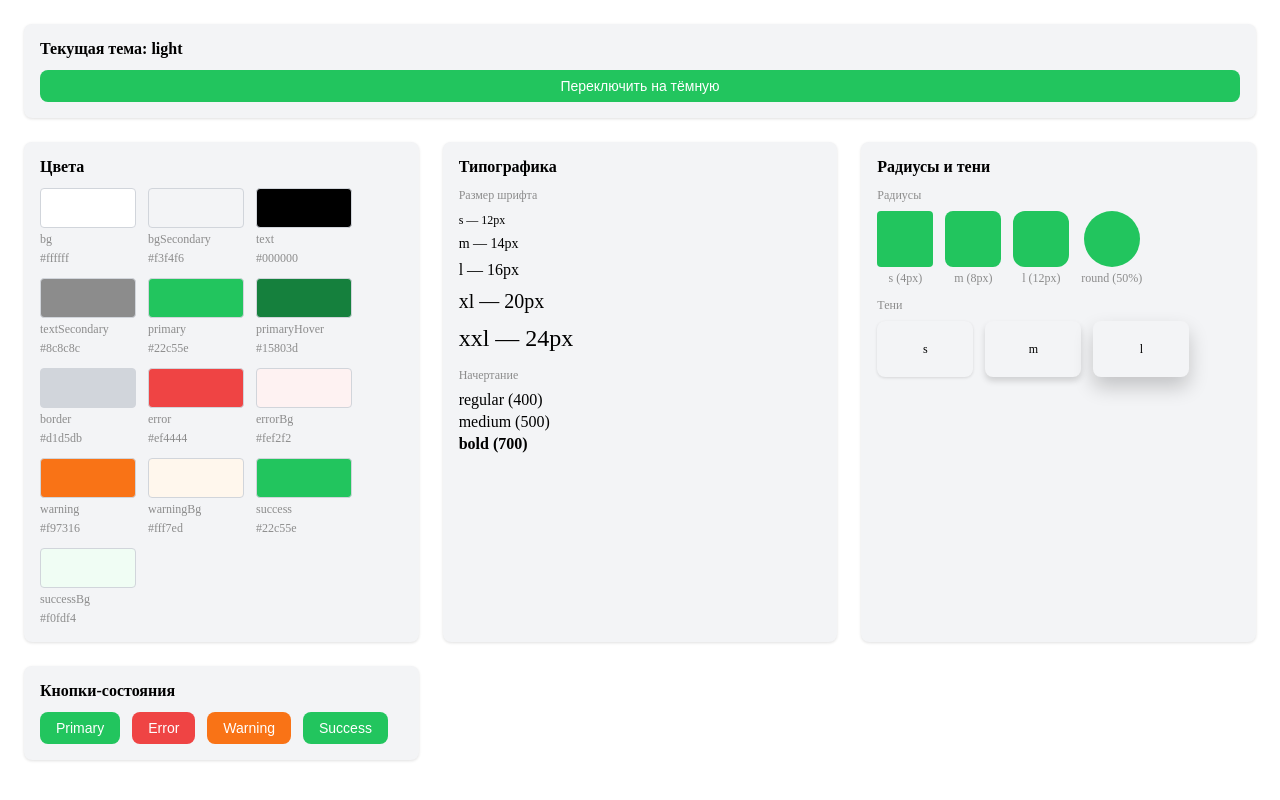
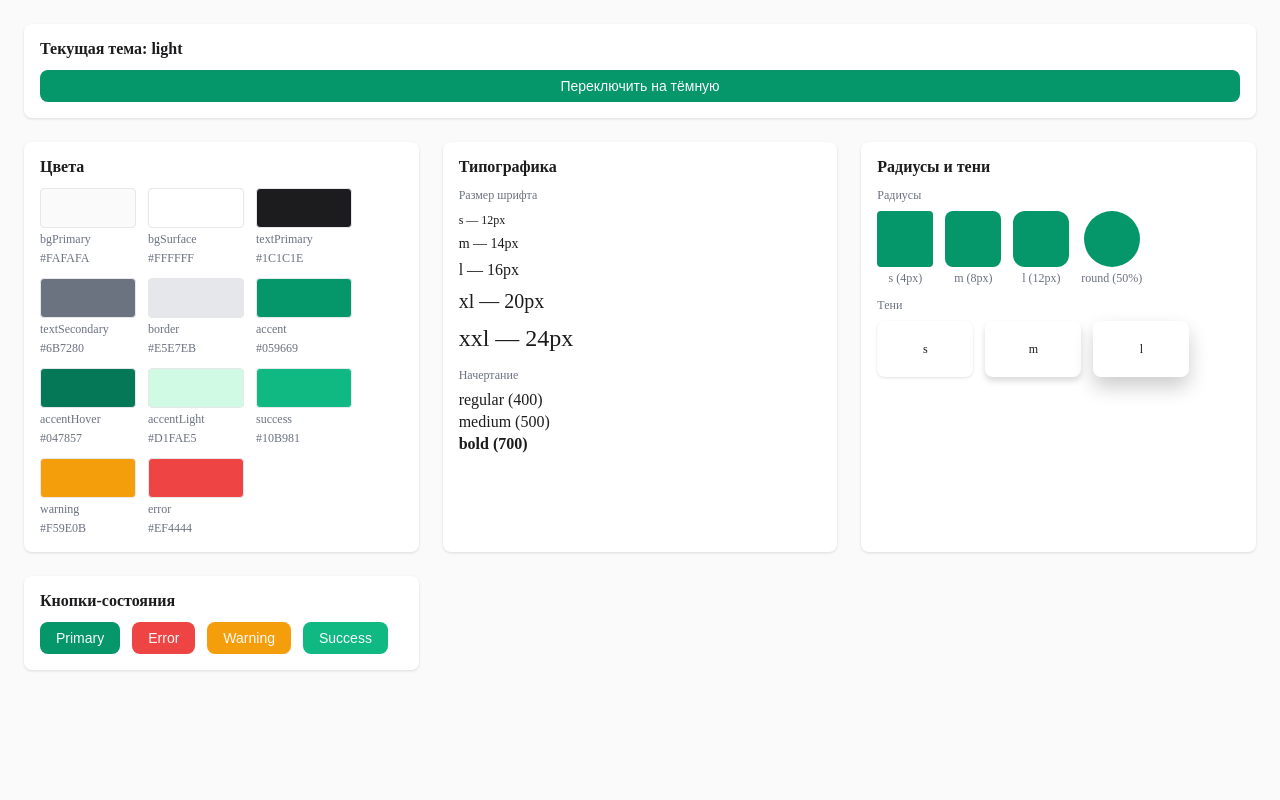
Before and after one commit to VladAvseev/my-budget-web, a React (Vite) app: page / in a window 1280 px wide. Built offline with nearby package versions, Linux system fonts and the light colour scheme.

Commit message:
update theme colors

```diff
--- a/src/shared/theme/ThemeExample.tsx
+++ b/src/shared/theme/ThemeExample.tsx
@@ -29,7 +29,7 @@ const DemoCard = ({ title, children }: CardProps) => {
         flexDirection: 'column',
         gap: styles.spacing.m,
         padding: styles.spacing.l,
-        backgroundColor: styles.colors.bgSecondary,
+                    backgroundColor: styles.colors.bgSurface,
         borderRadius: styles.radius.m,
         boxShadow: styles.shadow.s,
       }}
@@ -110,19 +110,17 @@ export const ThemeExample = () => {
   const swapTheme = () => setTheme(theme === 'light' ? 'dark' : 'light');
 
   const colorEntries: [keyof typeof styles.colors, string][] = [
-    ['bg', styles.colors.bg],
-    ['bgSecondary', styles.colors.bgSecondary],
-    ['text', styles.colors.text],
+    ['bgPrimary', styles.colors.bgPrimary],
+    ['bgSurface', styles.colors.bgSurface],
+    ['textPrimary', styles.colors.textPrimary],
     ['textSecondary', styles.colors.textSecondary],
-    ['primary', styles.colors.primary],
-    ['primaryHover', styles.colors.primaryHover],
     ['border', styles.colors.border],
+    ['accent', styles.colors.accent],
+    ['accentHover', styles.colors.accentHover],
+    ['accentLight', styles.colors.accentLight],
+    ['success', styles.colors.success],
+    ['warning', styles.colors.warning],
     ['error', styles.colors.error],
-    ['errorBg', styles.colors.errorBg],
-    ['warning', styles.colors.warning],
-    ['warningBg', styles.colors.warningBg],
-    ['success', styles.colors.success],
-    ['successBg', styles.colors.successBg],
   ];
 
   const typographyEntries: [string, string][] = [
@@ -162,17 +160,17 @@ export const ThemeExample = () => {
         gap: styles.spacing.xl,
         padding: styles.spacing.xl,
         boxSizing: 'border-box',
-        backgroundColor: styles.colors.bg,
-        color: styles.colors.text,
+        backgroundColor: styles.colors.bgPrimary,
+        color: styles.colors.textPrimary,
       }}
     >
       <div style={{ width: '100%' }}>
         <DemoCard title={`Текущая тема: ${theme}`}>
           <DemoButton
             label={theme === 'light' ? 'Переключить на тёмную' : 'Переключить на светлую'}
-            bg={styles.colors.primary}
-            bgHover={styles.colors.primaryHover}
-            fg={styles.colors.bg}
+            bg={styles.colors.accent}
+            bgHover={styles.colors.accentHover}
+            fg={styles.colors.bgPrimary}
             onClick={swapTheme}
           />
         </DemoCard>
@@ -282,7 +280,7 @@ export const ThemeExample = () => {
                     style={{
                       width: '56px',
                       height: '56px',
-                      backgroundColor: styles.colors.primary,
+                      backgroundColor: styles.colors.accent,
                       borderRadius: value,
                     }}
                   />
@@ -317,7 +315,7 @@ export const ThemeExample = () => {
                   style={{
                     width: '96px',
                     height: '56px',
-                    backgroundColor: styles.colors.bgSecondary,
+        backgroundColor: styles.colors.bgSurface,
                     borderRadius: styles.radius.m,
                     boxShadow: value,
                     display: 'flex',
@@ -343,27 +341,27 @@ export const ThemeExample = () => {
           >
             <DemoButton
               label="Primary"
-              bg={styles.colors.primary}
-              bgHover={styles.colors.primaryHover}
-              fg={styles.colors.bg}
+              bg={styles.colors.accent}
+              bgHover={styles.colors.accentHover}
+              fg={styles.colors.bgPrimary}
             />
             <DemoButton
               label="Error"
               bg={styles.colors.error}
-              bgHover={styles.colors.errorBg}
-              fg={styles.colors.bg}
+              bgHover={styles.colors.error}
+              fg={styles.colors.bgPrimary}
             />
             <DemoButton
               label="Warning"
               bg={styles.colors.warning}
-              bgHover={styles.colors.warningBg}
-              fg={styles.colors.bg}
+              bgHover={styles.colors.warning}
+              fg={styles.colors.bgPrimary}
             />
             <DemoButton
               label="Success"
               bg={styles.colors.success}
-              bgHover={styles.colors.successBg}
-              fg={styles.colors.bg}
+              bgHover={styles.colors.success}
+              fg={styles.colors.bgPrimary}
             />
           </div>
         </DemoCard>
--- a/src/shared/theme/dark.ts
+++ b/src/shared/theme/dark.ts
@@ -1,19 +1,15 @@
-import { palette } from './tokens';
-
 export const darkStyles = {
   colors: {
-    bg: palette.dark900,
-    bgSecondary: palette.dark800,
-    text: palette.white,
-    textSecondary: palette.dark400,
-    primary: palette.green500,
-    primaryHover: palette.green700,
-    border: palette.dark700,
-    error: palette.red500,
-    errorBg: palette.red700,
-    warning: palette.orange500,
-    warningBg: palette.orange700,
-    success: palette.green500,
-    successBg: palette.green700,
+    bgPrimary: '#1B1E1F',
+    bgSurface: '#242829',
+    textPrimary: '#EBEDEC',
+    textSecondary: '#8A9492',
+    border: '#323837',
+    accent: '#059669',
+    accentHover: '#047857',
+    accentLight: '#D1FAE5',
+    success: '#3AA878',
+    warning: '#D4A853',
+    error: '#D97070',
   },
 };
--- a/src/shared/theme/light.ts
+++ b/src/shared/theme/light.ts
@@ -1,19 +1,15 @@
-import { palette } from './tokens';
-
 export const lightStyles = {
   colors: {
-    bg: palette.white,
-    bgSecondary: palette.light100,
-    text: palette.black,
-    textSecondary: palette.dark500,
-    primary: palette.green500,
-    primaryHover: palette.green700,
-    border: palette.light300,
-    error: palette.red500,
-    errorBg: palette.red50,
-    warning: palette.orange500,
-    warningBg: palette.orange50,
-    success: palette.green500,
-    successBg: palette.green50,
+    bgPrimary: '#FAFAFA',
+    bgSurface: '#FFFFFF',
+    textPrimary: '#1C1C1E',
+    textSecondary: '#6B7280',
+    border: '#E5E7EB',
+    accent: '#059669',
+    accentHover: '#047857',
+    accentLight: '#D1FAE5',
+    success: '#10B981',
+    warning: '#F59E0B',
+    error: '#EF4444',
   },
 };
--- a/src/shared/theme/tokens.ts
+++ b/src/shared/theme/tokens.ts
@@ -1,32 +1,3 @@
-export const palette = {
-  white: '#ffffff',
-  black: '#000000',
-
-  light50: '#f9fafb',
-  light100: '#f3f4f6',
-  light200: '#e5e7eb',
-  light300: '#d1d5db',
-
-  dark400: '#b3b3b3',
-  dark500: '#8c8c8c',
-  dark700: '#4d4d4d',
-  dark800: '#333333',
-  dark900: '#242424',
-  dark950: '#141414',
-
-  red50: '#fef2f2',
-  red500: '#ef4444',
-  red700: '#b91c1c',
-
-  orange50: '#fff7ed',
-  orange500: '#f97316',
-  orange700: '#c2410c',
-
-  green50: '#f0fdf4',
-  green500: '#22c55e',
-  green700: '#15803d',
-} as const;
-
 export const typography = {
   fontFamily: "'Inter', sans-serif",
   fontSize: {
```
